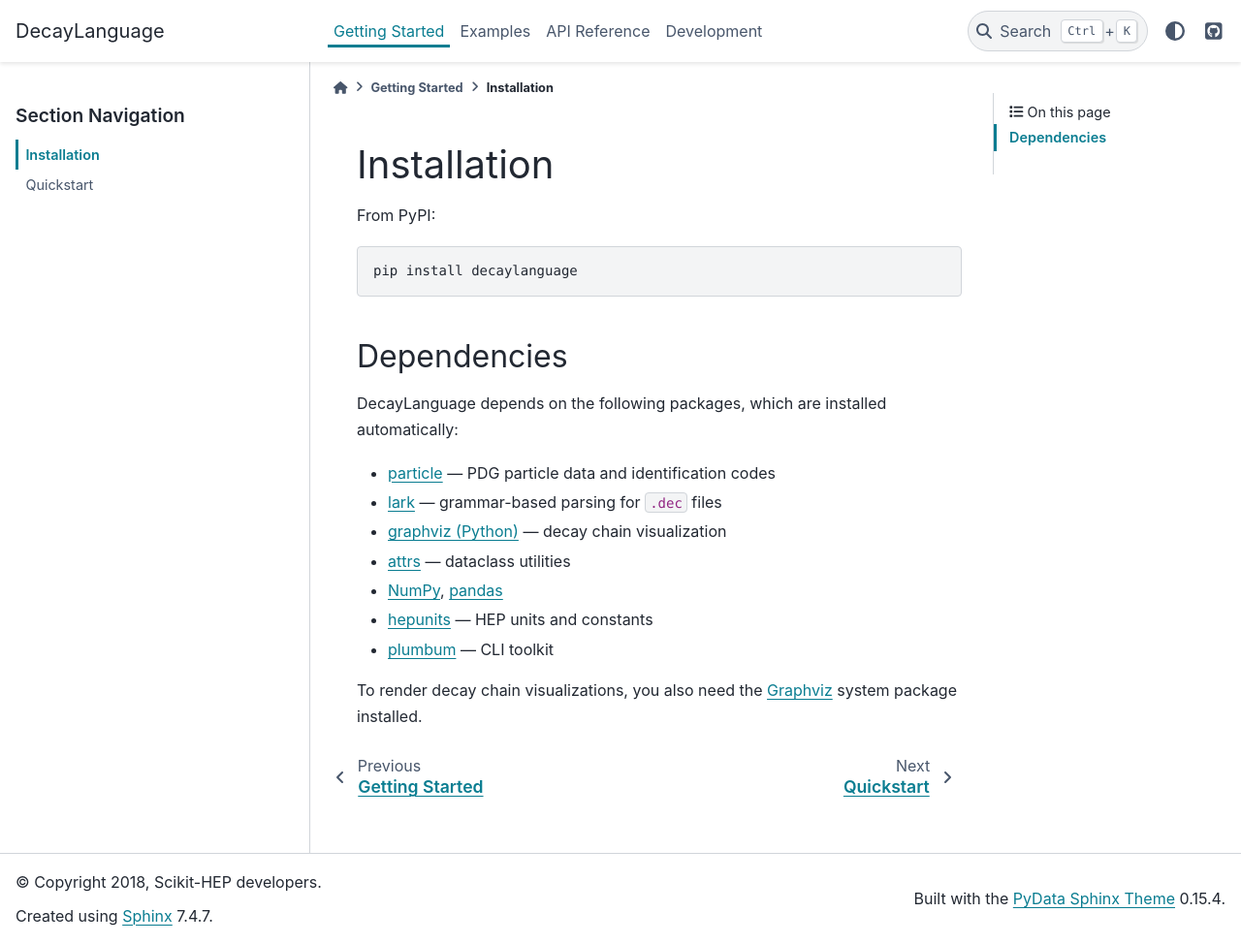
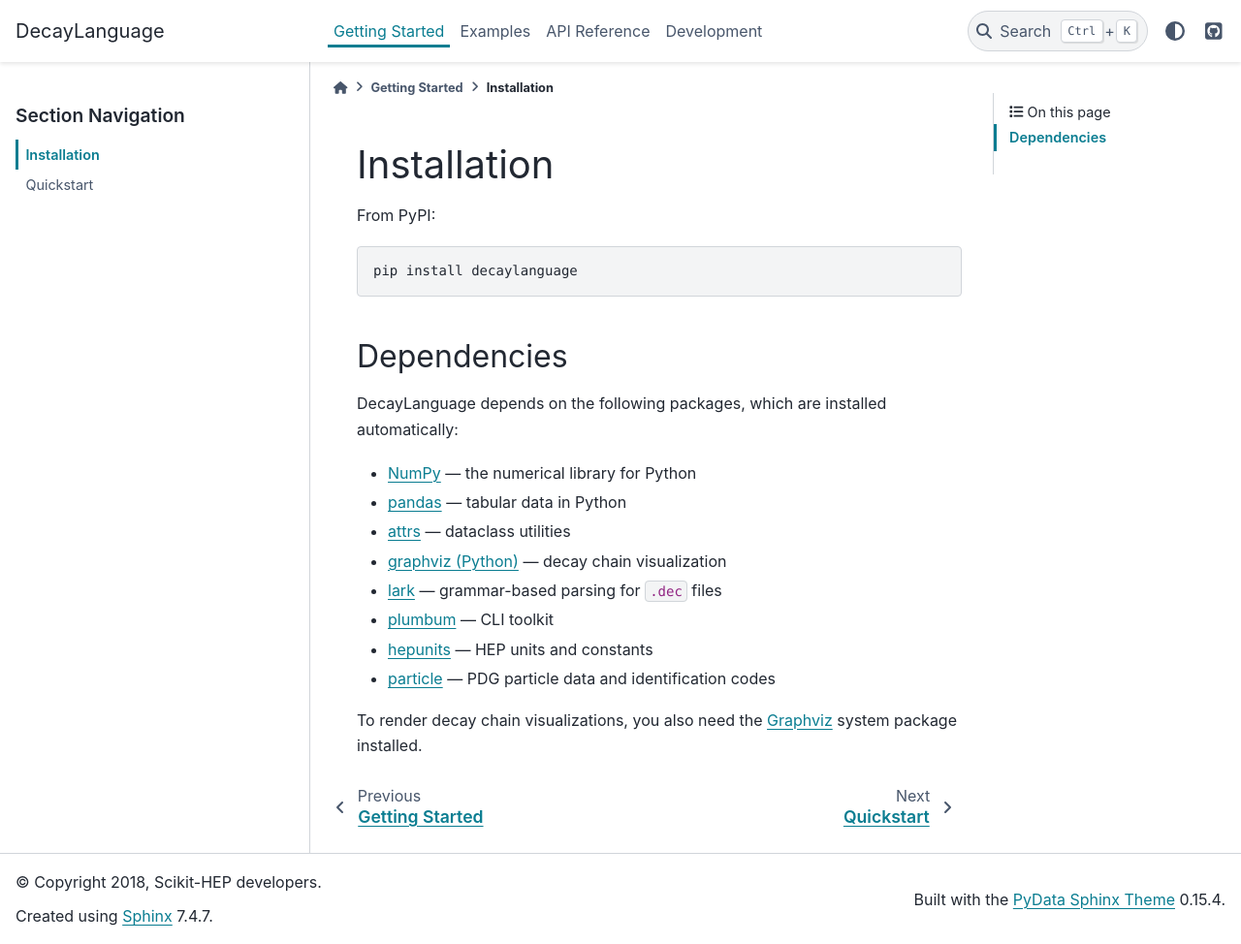
Before and after one commit to scikit-hep/decaylanguage, a Sphinx documentation site: the page built from docs/getting_started/installation.rst, in a window 1280 px wide and 974 px high. Shown: the whole window at 97% size. Built offline with Sphinx 7.4.7 and the PyData theme 0.15.4, drawn with Linux system fonts in a browser that asks for light colours; pages that are not in the unit, such as notebooks, are missing from menus.

```diff
--- a/docs/getting_started/installation.rst
+++ b/docs/getting_started/installation.rst
@@ -13,13 +13,14 @@ Dependencies
 
 DecayLanguage depends on the following packages, which are installed automatically:
 
+- `NumPy <https://numpy.org/>`_ — the numerical library for Python
+- `pandas <https://pandas.pydata.org/>`_ — tabular data in Python
+- `attrs <https://www.attrs.org/>`_ — dataclass utilities
+- `graphviz (Python) <https://github.com/xflr6/graphviz>`_ — decay chain visualization
+- `lark <https://github.com/lark-parser/lark>`_ — grammar-based parsing for ``.dec`` files
+- `plumbum <https://plumbum.readthedocs.io/>`_ — CLI toolkit
+- `hepunits <https://github.com/scikit-hep/hepunits>`_ — HEP units and constants
 - `particle <https://github.com/scikit-hep/particle>`_ — PDG particle data and identification codes
-- `lark <https://github.com/lark-parser/lark>`_ — grammar-based parsing for ``.dec`` files
-- `graphviz (Python) <https://github.com/xflr6/graphviz>`_ — decay chain visualization
-- `attrs <https://www.attrs.org/>`_ — dataclass utilities
-- `NumPy <https://numpy.org/>`_, `pandas <https://pandas.pydata.org/>`_
-- `hepunits <https://github.com/scikit-hep/hepunits>`_ — HEP units and constants
-- `plumbum <https://plumbum.readthedocs.io/>`_ — CLI toolkit
 
 To render decay chain visualizations, you also need the
 `Graphviz <https://graphviz.org/download/>`_ system package installed.
```
